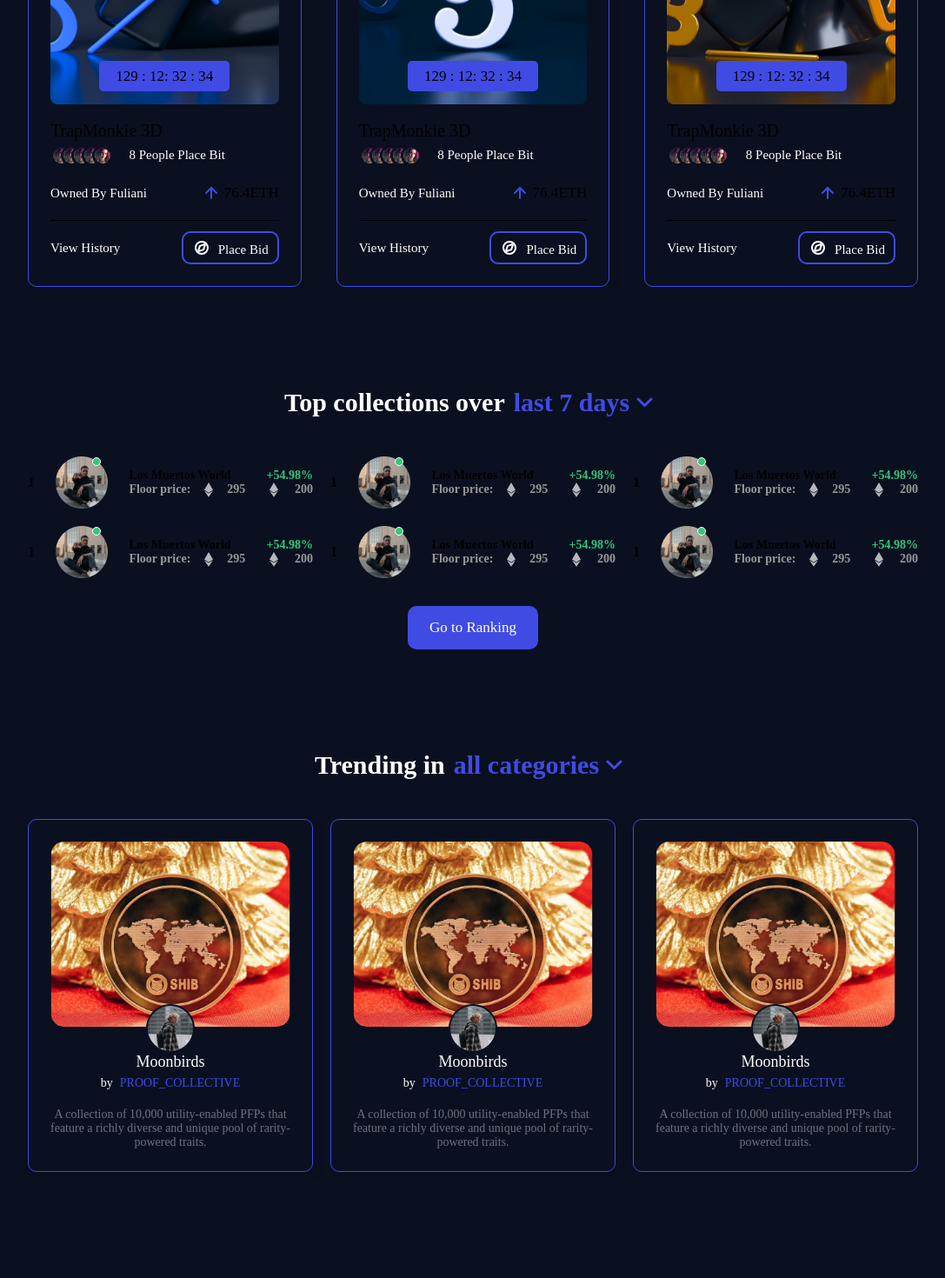
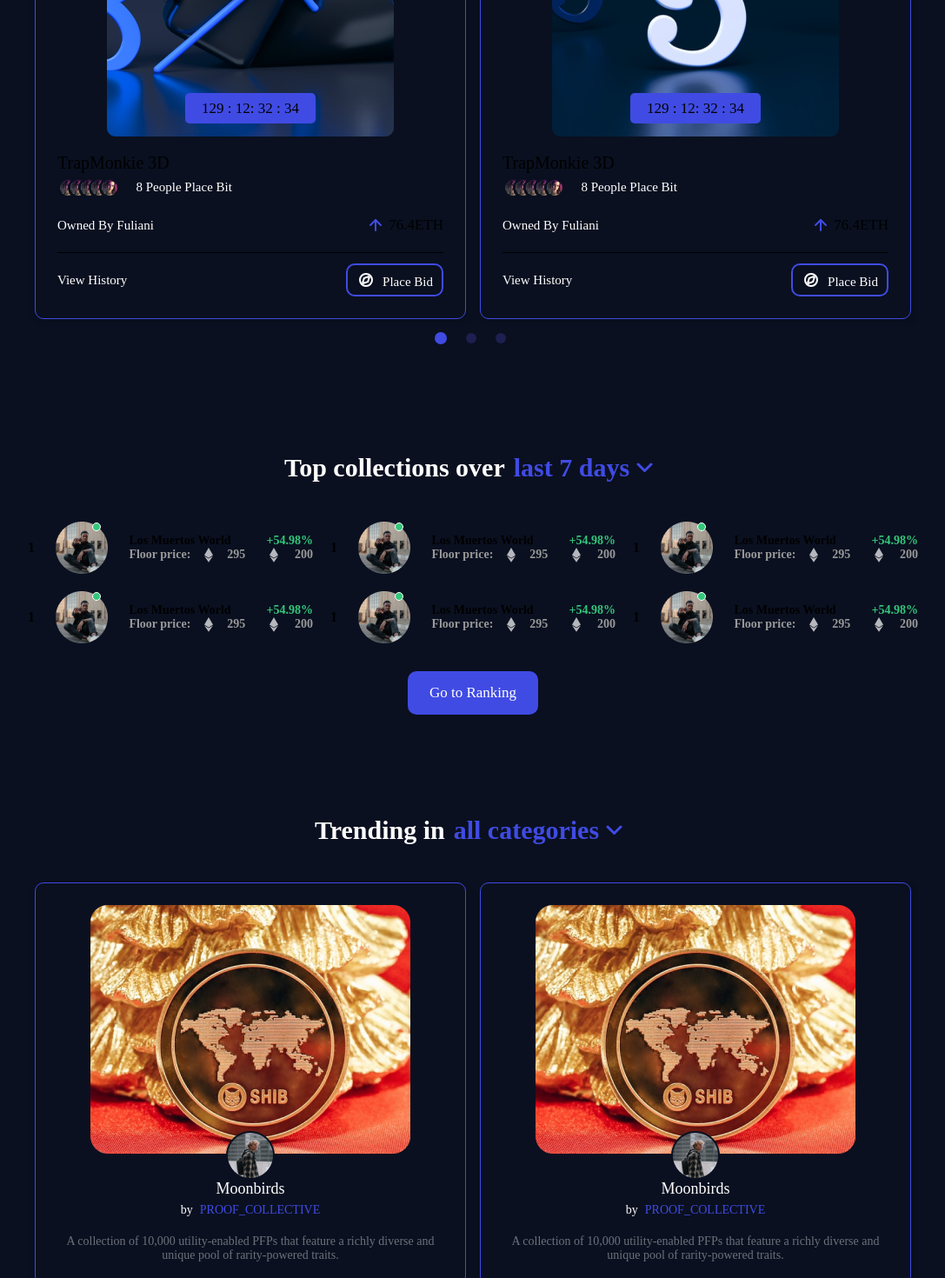
Before and after one commit to fastleopard9372/nft_project, a Next.js app: page / in a window 1280 px wide. Shown: the part 1180-2650 px from the top of the page at 87% size, without its empty margins (96-1183 px from the left). Built offline with nearby package versions, Linux system fonts and the light colour scheme; a web font is replaced by a local one.

Commit message:
first_push

```diff
--- a/package.json
+++ b/package.json
@@ -13,7 +13,8 @@
     "next": "14.0.4",
     "react": "^18",
     "react-dom": "^18",
-    "react-multi-carousel": "^2.8.4"
+    "react-multi-carousel": "^2.8.4",
+    "react-player": "^2.14.1"
   },
   "devDependencies": {
     "@types/node": "^20",
--- a/src/components/Card1.tsx
+++ b/src/components/Card1.tsx
@@ -4,6 +4,7 @@
 const Card1 = (data:types.Card1_data) => {
 
   return (
+    <div className='m-2'>
     <div className='card1'>
       <div className='card-container'>
         <div className="card-body">
@@ -55,6 +56,7 @@
           </div>
         </div>
       </div>
+      </div>
     </div>
   )
 }
--- a/src/components/Card2.tsx
+++ b/src/components/Card2.tsx
@@ -3,6 +3,7 @@
 import '../styles/card2.css';
 const Card2 = (data:types.Card2_data) => {
   return (
+    <div className='m-2'>
       <div className='card2'>
         <div className='card-container'>
           <div className="card-body">
@@ -23,6 +24,7 @@
           </div>
         </div>
         </div>
+      </div>
   )
 }
 
--- a/src/components/Card4.tsx
+++ b/src/components/Card4.tsx
@@ -8,9 +8,9 @@
       <div className='card-container'>
         <div className="card-body" style={{ background: data.color }}>
           <div className='card-img'>
-            <div className='left_img'><img src={data.left_img}></img></div>
-            <div className='center_img' ><img src={data.center_img}></img></div>
-            <div className='right_img'><img src={data.right_img}></img></div>
+            <div className='left-img'><img src={data.left_img}></img></div>
+            <div className='center-img' ><img src={data.center_img}></img></div>
+            <div className='right-img'><img src={data.right_img}></img></div>
           </div>
         </div>
         <div className="card-info">
--- a/src/layouts/footer.tsx
+++ b/src/layouts/footer.tsx
@@ -1,9 +1,18 @@
 import React from 'react'
-
+import Link from 'next/link';
+import Image from 'next/image';
 const Footer = ()=> {
   return (
-    <div>Footer</div>
-  )
+    <div className='section1 flex justify-center items-center'>
+        <div className='footer-top'>
+        </div>
+        <div className='back'>
+        </div>
+        <div className='section front flex justify-between items-center'>
+
+        </div>
+      </div>
+  );
 }
 
 export default Footer
--- a/src/pages/landing/index.tsx
+++ b/src/pages/landing/index.tsx
@@ -1,7 +1,9 @@
-
+"use client";
 import types from "../../types";
 
 import Carousel from 'react-multi-carousel';
+import ReactPlayer from "react-player";
+
 import 'react-multi-carousel/lib/styles.css';
 import Card1 from "../../components/Card1";
 import Card2 from "../../components/Card2";
@@ -279,23 +281,17 @@
         </div>
         <div className="card-group">
           <h3 className='title'>Notable Drops</h3>
-          <div className='grid grid-cols-3 gap-10 mt-10 pt-10'>
-          {/* <div
-            style={{
-              paddingBottom: '30px',
-              position: 'relative'
-            }}
-          > */}
-            {/* <Carousel
+          <div style={{paddingBottom: '30px',position: 'relative'}}>
+            <Carousel
               additionalTransfrom={0}
-              arrows
+              arrows={false}
               autoPlaySpeed={3000}
               centerMode={false}
               className=""
-              containerClass="container"
+              containerClass="container-padding-bottom"
               dotListClass=""
               draggable
-              focusOnSelect={false}
+              focusOnSelect
               infinite
               itemClass=""
               keyBoardControl
@@ -303,28 +299,31 @@
               pauseOnHover
               renderArrowsWhenDisabled={false}
               renderButtonGroupOutside={false}
-              renderDotsOutside
+              renderDotsOutside={true}
               responsive={{
                 desktop: {
                   breakpoint: {
                     max: 3000,
                     min: 1024
                   },
-                  items: 1
+                  items: 3,
+                  partialVisibilityGutter: 40
                 },
                 mobile: {
                   breakpoint: {
                     max: 464,
                     min: 0
                   },
-                  items: 1
+                  items: 1,
+                  partialVisibilityGutter: 30
                 },
                 tablet: {
                   breakpoint: {
                     max: 1024,
                     min: 464
                   },
-                  items: 1
+                  items: 2,
+                  partialVisibilityGutter: 30
                 }
               }}
               rewind={false}
@@ -336,11 +335,10 @@
               slidesToSlide={1}
               swipeable
             >
-
-            </Carousel> */}
-             {
-              card1_data.map((value, index) => <Card1 {...value} />)
-             }
+              {
+                card1_data.map((value, index) => <Card1 {...value} />)
+              }
+            </Carousel>
           </div>
         </div>
       </div>
@@ -368,12 +366,64 @@
             <span>Trending in</span>
             <span className='sub-title flex'><span className='mr-2'>all categories </span><img src="./item/down-arrow.svg"></img></span>
           </div>
-          <div className='grid grid-cols-3 gap-5 mt-10'>
-            {
-              card2_data.map((value, index) => (
-                <Card2 {...value} />
-              ))
-            }
+          <div style={{paddingBottom: '30px',position: 'relative'}}>
+            <Carousel
+              additionalTransfrom={0}
+              arrows={false}
+              autoPlaySpeed={3000}
+              centerMode={false}
+              className=""
+              containerClass="container-padding-bottom"
+              dotListClass=""
+              draggable
+              focusOnSelect
+              infinite
+              itemClass=""
+              keyBoardControl
+              minimumTouchDrag={80}
+              pauseOnHover
+              renderArrowsWhenDisabled={false}
+              renderButtonGroupOutside={false}
+              renderDotsOutside={true}
+              responsive={{
+                desktop: {
+                  breakpoint: {
+                    max: 3000,
+                    min: 1024
+                  },
+                  items: 3,
+                  partialVisibilityGutter: 40
+                },
+                mobile: {
+                  breakpoint: {
+                    max: 464,
+                    min: 0
+                  },
+                  items: 1,
+                  partialVisibilityGutter: 30
+                },
+                tablet: {
+                  breakpoint: {
+                    max: 1024,
+                    min: 464
+                  },
+                  items: 2,
+                  partialVisibilityGutter: 30
+                }
+              }}
+              rewind={false}
+              rewindWithAnimation={false}
+              rtl={false}
+              shouldResetAutoplay
+              showDots
+              sliderClass=""
+              slidesToSlide={1}
+              swipeable
+            >
+              {
+                card2_data.map((value, index) => <Card2 {...value} />)
+              }
+            </Carousel>
           </div>
         </div>
       </div>
@@ -397,12 +447,31 @@
           <div className='title flex justify-center'>
             <span>Create and sell your NFTs</span>
           </div>
-          <div className='grid grid-cols-3 gap-5 mt-10'>
+          <div className='grid grid-cols-3 gap-5 mt-10 '>
             {
               card4_data.map((value, index) => (
                 <Card4 {...value} />
               ))
             }
+          </div>
+        </div>
+      </div>
+      <div className='section section7'>
+        <div className='card-group'>
+          <div className='title flex justify-center' style={{marginBottom:'10px'}}>
+            <span>Meet CompanyName</span>
+          </div>
+          <div className='title-sub flex justify-center'>
+            <span>The NFT marketplace with everything for everyone</span>
+          </div>
+          <div className='flex justify-center flex-col items-center p-20'>
+            <img src="/image 3.png"  style={{cursor:"pointer"}}/>
+            {/* <ReactPlayer  width="800px"
+       height="600px"/> */}
+            <p className="normal">Fiat on-ramp and profile customization is coming soon.</p>
+          </div>
+          <div className=' flex justify-center mb-10'>
+            <div className='button primary' style={{width:'274px !important;'}}>Explore the marketplace</div>
           </div>
         </div>
       </div>
--- a/src/styles/card4.css
+++ b/src/styles/card4.css
@@ -12,9 +12,9 @@
 .card4 .card-title {
   color: var(--Black, #fff);
   font-family: Poppins;
-  font-size: 22px;
+  font-size: 20px;
   font-style: normal;
-  font-weight: 600;
+  font-weight: 500;
   line-height: normal;
 }
 .card4 .card-body {
@@ -24,13 +24,25 @@
   display: flex;
   justify-content: center;
   align-items: flex-end;
-  padding-top: 30px;
+  padding: 30px 10px 0px 10px;
 }
-.card4 .left-img img {
-  margin-right: -12px;
+.right-img,
+.left-img {
+  overflow-x: hidden;
 }
-.card4.center-img img {
+.card4 .left-img > img {
+  margin-right: -8px !important;
 }
-.card4 .right-img img {
-  margin-right: -12px;
+.card4.center-img > img {
 }
+.card4 .right-img > img {
+  margin-left: -8px !important;
+}
+.section7 .title-sub {
+  color: var(--Black, #fff);
+  text-align: center;
+  font-size: 16px;
+  font-style: normal;
+  font-weight: 400;
+  opacity: 0.4;
+}
--- a/src/styles/globals.css
+++ b/src/styles/globals.css
@@ -124,3 +124,10 @@
   border: 1px solid #999;
   color: #999;
 }
+.footer-top {
+  position: absolute;
+  top: 0px;
+  width: 100%;
+  height: 2px;
+  box-shadow: 0 -4px 10px 0 rgb(119, 119, 39);
+}
--- a/src/styles/landing.css
+++ b/src/styles/landing.css
@@ -127,3 +127,30 @@
   padding: 0px 10px;
   cursor: pointer;
 }
+
+.normal {
+  color: var(--Black, #fff);
+  text-align: center;
+  font-family: Poppins;
+  font-size: 10px;
+  font-style: normal;
+  font-weight: 400;
+  line-height: normal;
+  margin-top: 10px;
+  opacity: 0.5;
+}
+
+.react-multi-carousel-dot--active button {
+  background-color: #404be3 !important;
+  width: 14px;
+  height: 14px;
+  margin-top: 5px;
+}
+
+.react-multi-carousel-dot button {
+  border: none;
+  background-color: #1d2050;
+}
+.react-multi-carousel-dot-list li {
+  margin: 2px 8px;
+}
```
Also changed, not shown: public/image 3.png (added), 1 other file (tests, documents, lock files or other folders). Lines whose indentation alone changed are shown as unchanged.
